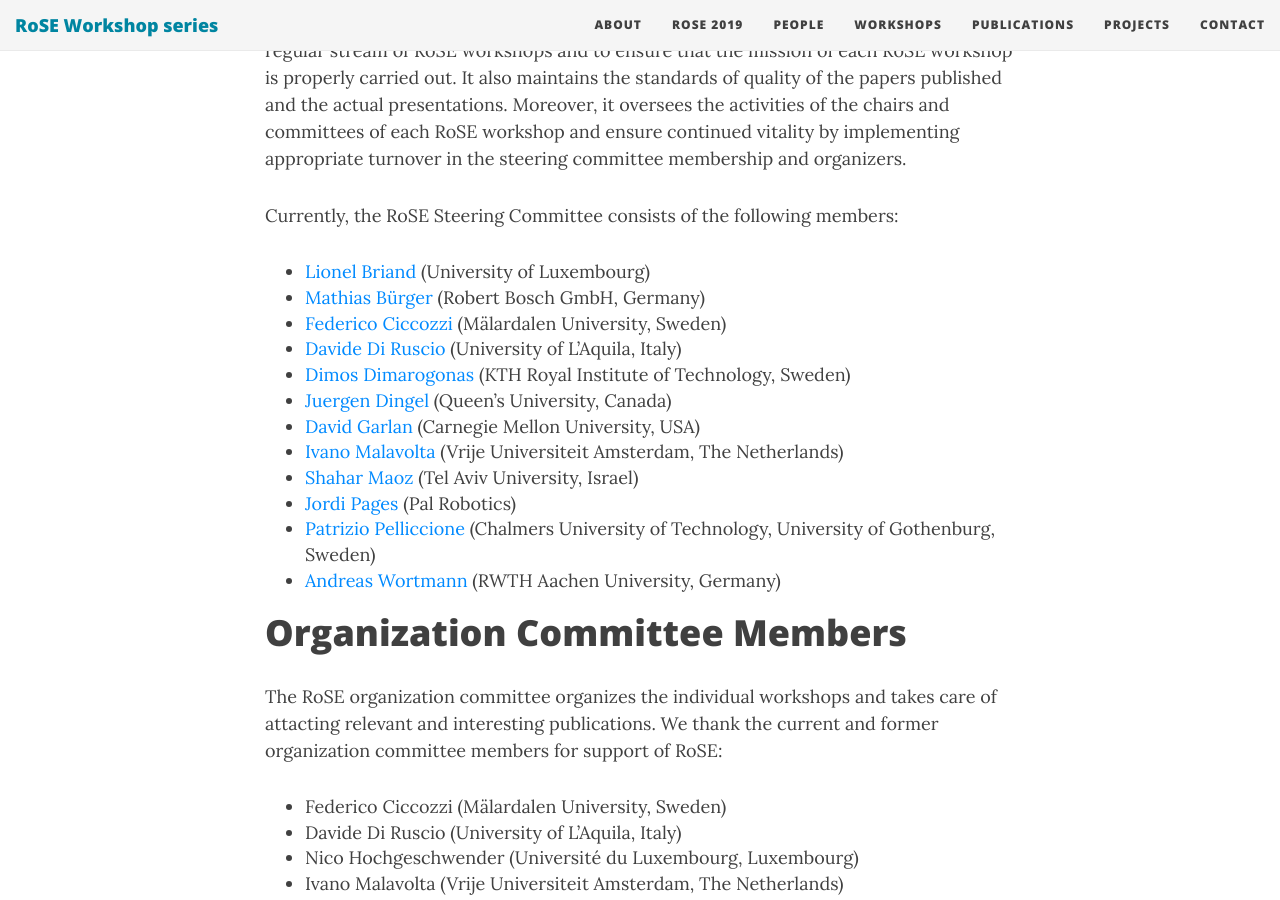
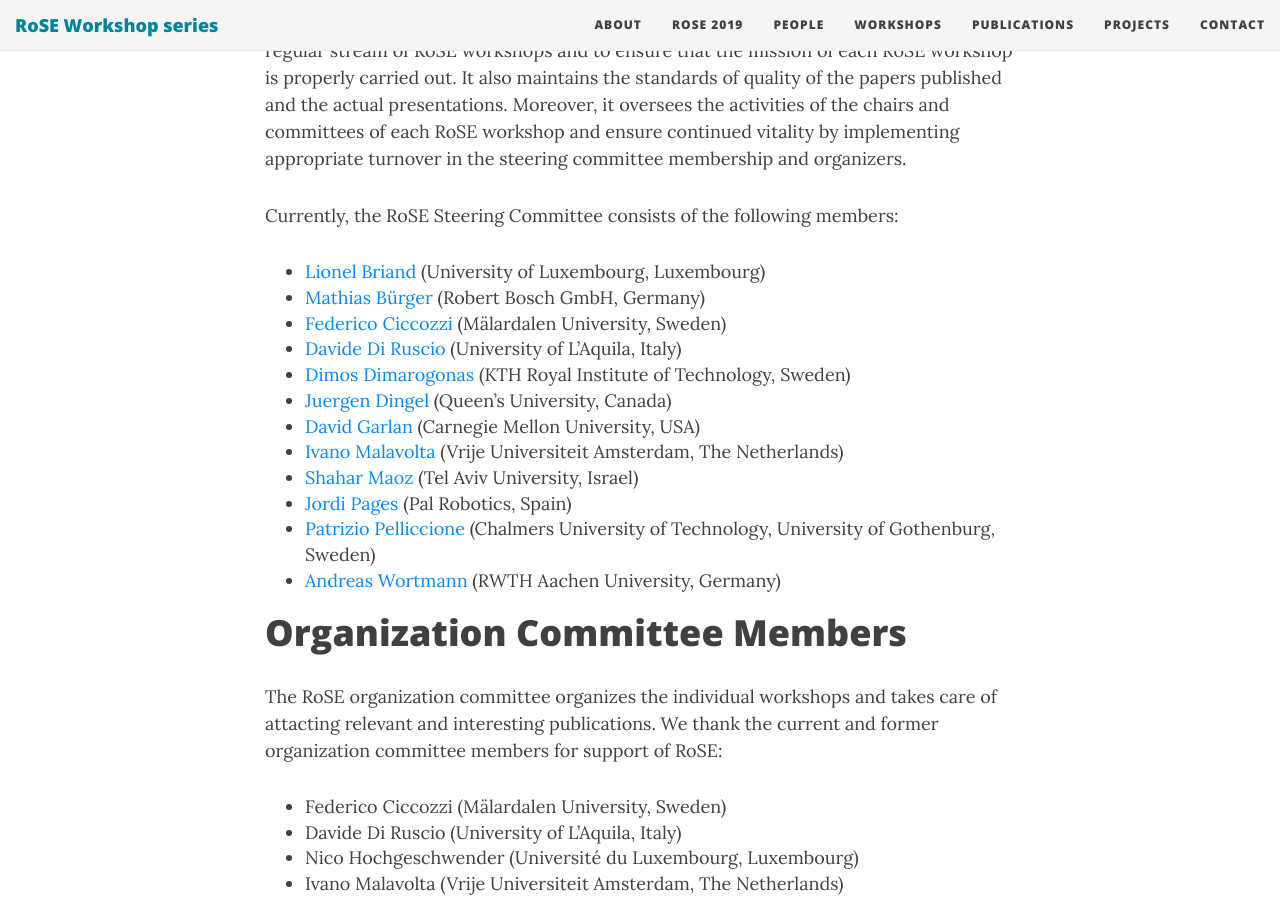
Before and after one commit to rose-workshops/rose-workshops.github.io, a Jekyll site: the page built from people.md, in a window 1280 px wide and 900 px high, scrolled down 381 px. Built offline with Jekyll 4.4.1, drawn with Linux system fonts in a browser that asks for light colours; nearby versions of some CDN libraries.

```diff
--- a/people.md
+++ b/people.md
@@ -8,7 +8,7 @@
 The RoSE steering committee has the mission to ensure continuity in the organization of regular stream of RoSE workshops and to ensure that the mission of each RoSE workshop is properly carried out. It also maintains the standards of quality of the papers published and the actual presentations. Moreover, it oversees the activities of the chairs and committees of each RoSE workshop and ensure continued vitality by implementing appropriate turnover in the steering committee membership and organizers.
 
 Currently, the RoSE Steering Committee consists of the following members:
-- [Lionel Briand](https://wwwfr.uni.lu/snt/people/lionel_briand) (University of Luxembourg)
+- [Lionel Briand](https://wwwfr.uni.lu/snt/people/lionel_briand) (University of Luxembourg, Luxembourg)
 - [Mathias Bürger](https://scholar.google.de/citations?user=WupCXMYAAAAJ&hl=en) (Robert Bosch GmbH, Germany)
 - [Federico Ciccozzi](http://www.es.mdh.se/staff/266-Federico_Ciccozzi) (Mälardalen University, Sweden)
 - [Davide Di Ruscio](http://www.di.univaq.it/diruscio/) (University of L’Aquila, Italy)
@@ -17,7 +17,7 @@
 - [David Garlan](http://www.cs.cmu.edu/~garlan/) (Carnegie Mellon University, USA)
 - [Ivano Malavolta](http://www.ivanomalavolta.com/pu) (Vrije Universiteit Amsterdam, The Netherlands)
 - [Shahar Maoz](http://www.cs.tau.ac.il/~maozs/) (Tel Aviv University, Israel)
-- [Jordi Pages](https://scholar.google.com/citations?user=pn3milUAAAAJ&hl=en) (Pal Robotics)
+- [Jordi Pages](https://sites.google.com/site/jordipages/) (Pal Robotics, Spain)
 - [Patrizio Pelliccione](http://www.patriziopelliccione.com/) (Chalmers University of Technology, University of Gothenburg, Sweden)
 - [Andreas Wortmann](http://www.wortmann.ac/) (RWTH Aachen University, Germany)
 
```
